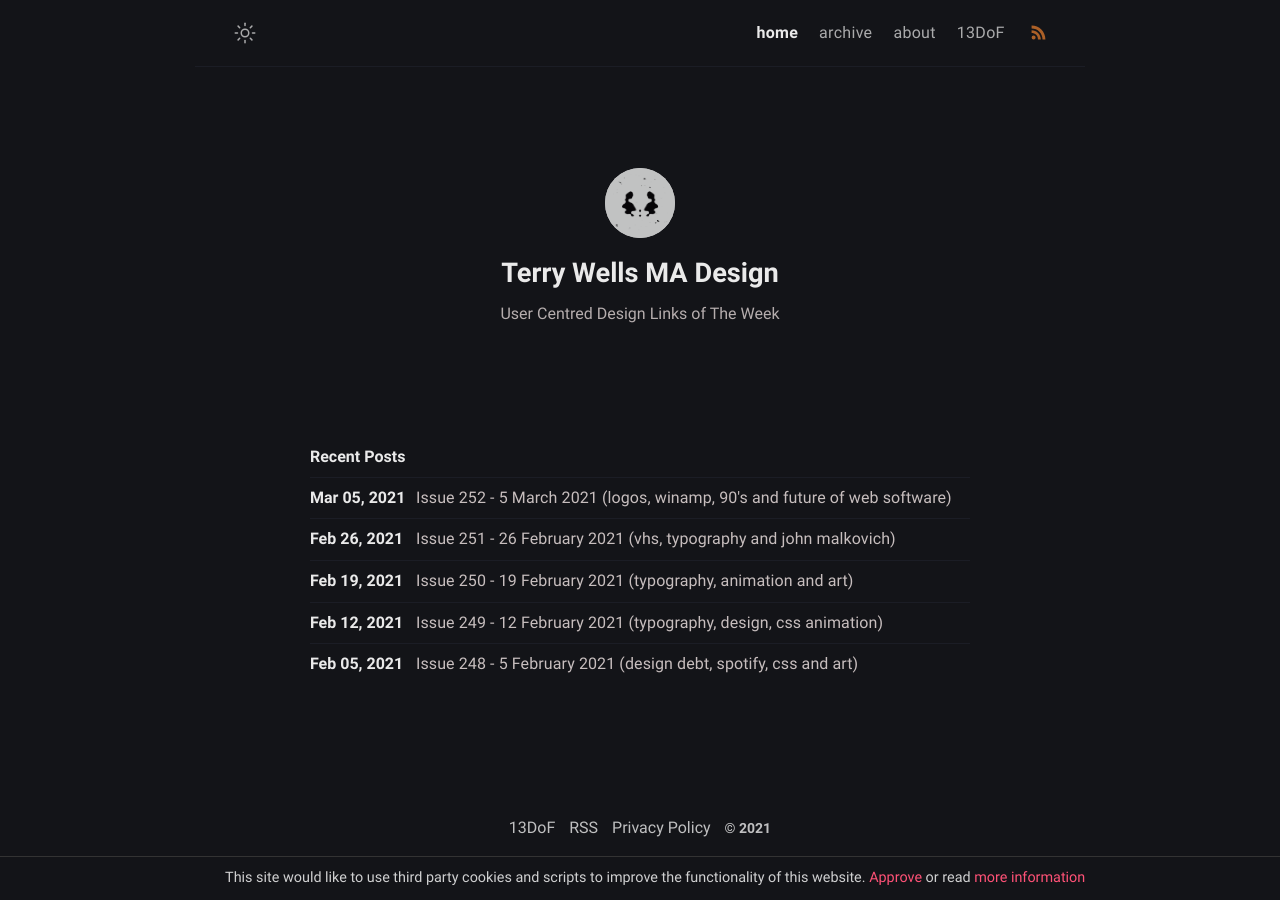
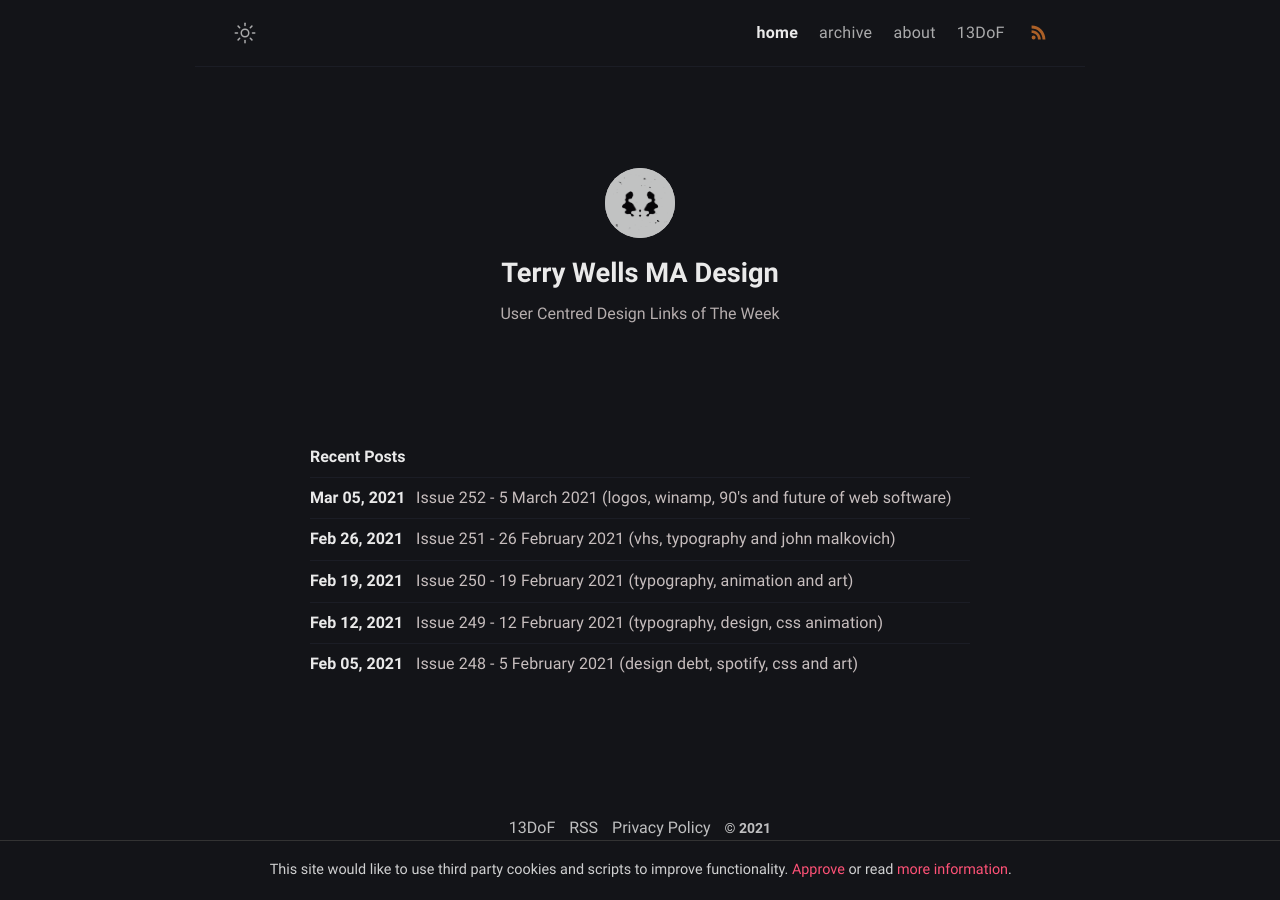
Before and after one commit to wristtattoo/jekyll-klise, a Jekyll site: the page built from index.md, in a window 1280 px wide. Built offline with Jekyll 4.4.1, drawn with Linux system fonts in a browser that asks for light colours; a script that is not in the unit is left out.

Commit message:
Jekyll XX
Cookie style

```diff
--- a/_includes/cookie-consent.html
+++ b/_includes/cookie-consent.html
@@ -1,8 +1,8 @@
 <style>
-    #cookie-notice {font-size: 0.9rem; padding: 0.5rem 1rem; display: none; text-align: center; position: fixed; bottom: 0; width: calc(100% - 0.1rem); background: #131418; color: rgba(255,255,255,0.8); border-top: 1px solid #333; z-index: 10;}
+    #cookie-notice {font-size: 0.9rem; padding: 1rem 0.1rem; display: none; text-align: center; position: fixed; bottom: 0; width: calc(100% - 0.1rem); background: #131418; color: rgba(255,255,255,0.8); border-top: 1px solid #333; z-index: 10;}
     #cookie-notice a {display: inline-block; cursor: pointer; color: #ff5277; text-decoration: none !important;}
 </style>
-<div id="cookie-notice"><span>This site would like to use third party cookies and scripts to improve the functionality of this website.</span> <a id="cookie-notice-accept" class="btn btn-primary btn-sm">Approve</a> or read <a href="/privacy" class="btn btn-primary btn-sm">more information</a></div>
+<div id="cookie-notice"><span>This site would like to use third party cookies and scripts to improve functionality.</span> <a id="cookie-notice-accept">Approve</a> or read <a href="/privacy">more information</a>.</div>
 <script>
     function createCookie(name,value,days) {
         var expires = "";
```
